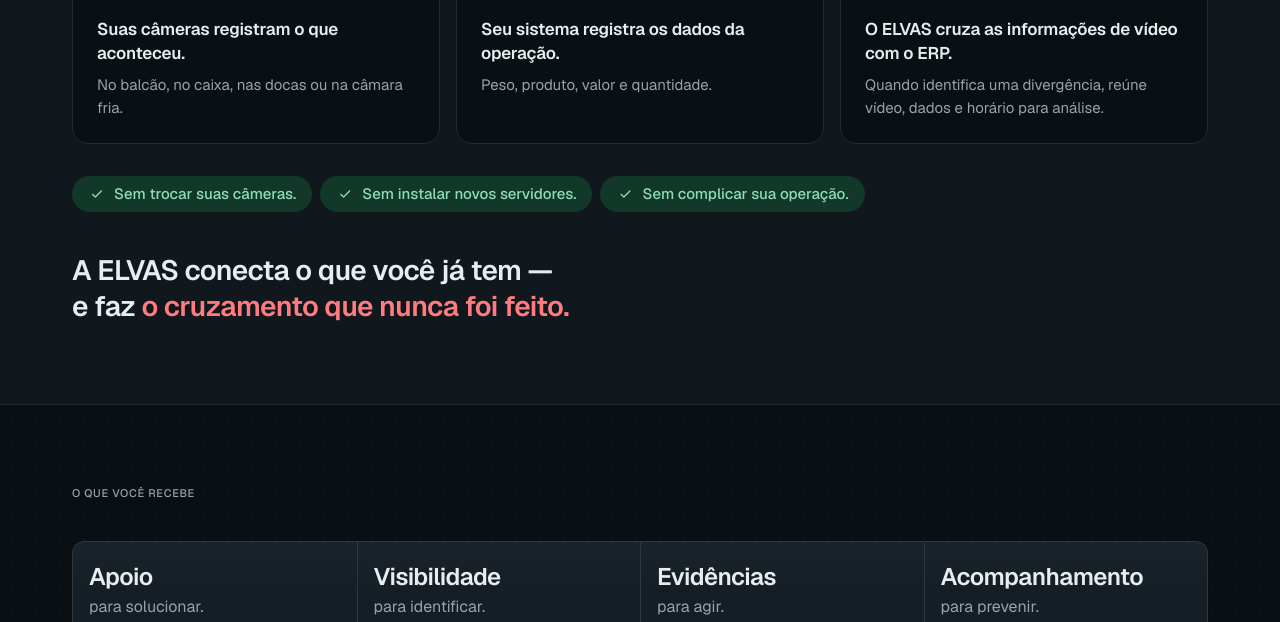
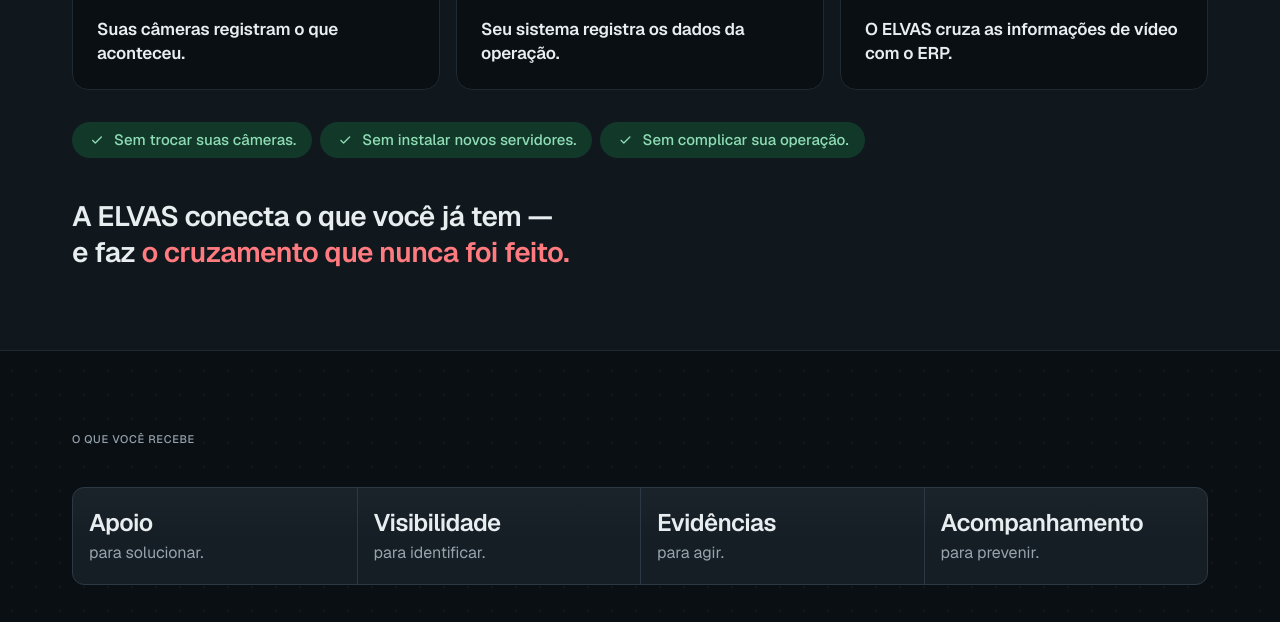
Before and after one commit to elvas-ai-dev/elvas-site, a plain HTML site: page index.html in a window 1280 px wide. Shown: the part 4609-5231 px from the top of the page. Drawn offline with nearby package versions, Linux system fonts and the light colour scheme.

Commit message:
Como funciona: remove textos de apoio dos 3 cards
Mantém só os títulos dos passos; atualiza site-copy-v1.md.

```diff
--- a/index.html
+++ b/index.html
@@ -310,9 +310,9 @@
         <p class="ev-section__title">Como o ELVAS funciona</p>
         <h2 class="t-statement" id="t-como">Três movimentos. <span class="hl">Sem mistério.</span></h2>
         <ol class="s-steps">
-          <li><span class="s-steps__n">01</span><h3 class="t-h3">Suas câmeras registram o que aconteceu.</h3><p class="t-body">No balcão, no caixa, nas docas ou na câmara fria.</p></li>
-          <li><span class="s-steps__n">02</span><h3 class="t-h3">Seu sistema registra os dados da operação.</h3><p class="t-body">Peso, produto, valor e quantidade.</p></li>
-          <li><span class="s-steps__n s-steps__n--brand">03</span><h3 class="t-h3">O ELVAS cruza as informações de vídeo com o ERP.</h3><p class="t-body">Quando identifica uma divergência, reúne vídeo, dados e horário para análise.</p></li>
+          <li><span class="s-steps__n">01</span><h3 class="t-h3">Suas câmeras registram o que aconteceu.</h3></li>
+          <li><span class="s-steps__n">02</span><h3 class="t-h3">Seu sistema registra os dados da operação.</h3></li>
+          <li><span class="s-steps__n s-steps__n--brand">03</span><h3 class="t-h3">O ELVAS cruza as informações de vídeo com o ERP.</h3></li>
         </ol>
         <ul class="s-sems">
           <li><span class="ev-icon" aria-hidden="true">check</span>Sem trocar suas câmeras.</li>
```
Also changed, not shown: 1 other file.
